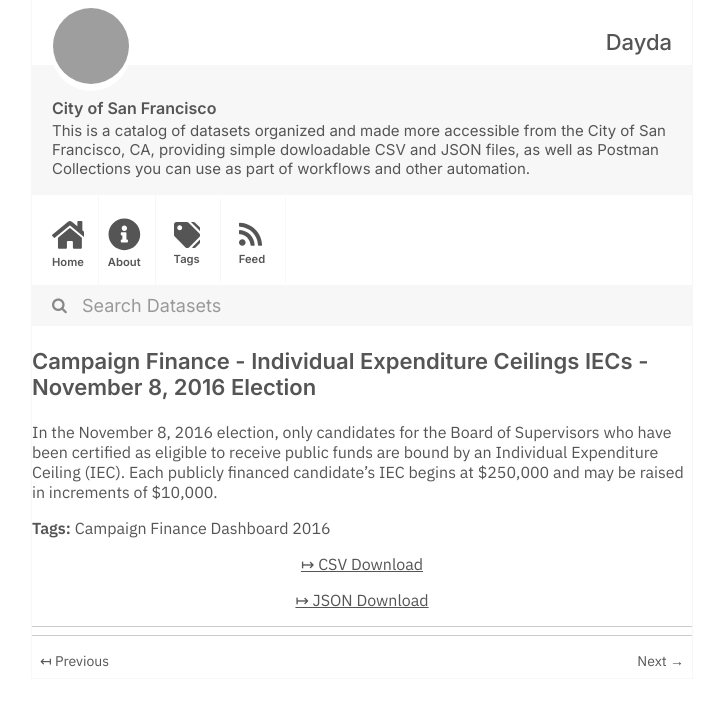
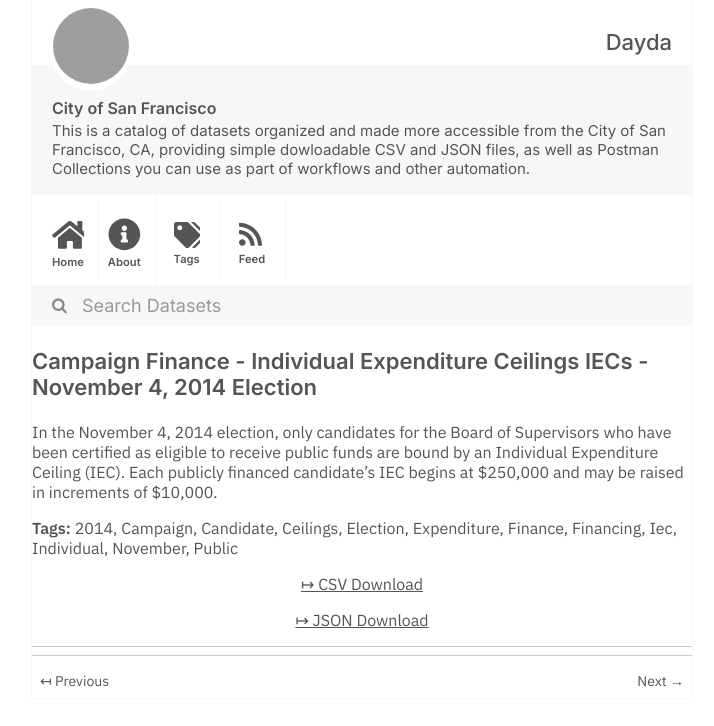
Before and after one commit to dayda-entities/city-of-san-francisco, a Jekyll site: the page built from _posts/2020-11-10-campaign-finance-individual-ex.md, in a window 1280 px wide, cut to the strip 0-726 px from the top of the page. Shown: the whole strip, without its empty margins (278-992 px from the left). Built offline with Jekyll 4.4.1, drawn with Linux system fonts in a browser that asks for light colours; grey boxes are pictures that could not be loaded.

```diff
--- a/_posts/2020-11-10-campaign-finance-individual-ex.md
+++ b/_posts/2020-11-10-campaign-finance-individual-ex.md
@@ -1,18 +1,29 @@
 ---
 title: >-
-  Campaign Finance - Individual Expenditure Ceilings IECs - November 8, 2016
+  Campaign Finance - Individual Expenditure Ceilings  IECs  - November 4, 2014
   Election
-created: '2020-11-10T16:56:24.261053'
-modified: '2020-11-10T16:56:24.261063'
+created: '2020-11-10T16:57:04.258772'
+modified: '2020-11-10T16:57:04.258779'
 state: active
 type: dataset
 tags:
-  - Campaign Finance Dashboard 2016
+  - '2014'
+  - Campaign
+  - Candidate
+  - Ceilings
+  - Election
+  - Expenditure
+  - Finance
+  - Financing
+  - Iec
+  - Individual
+  - November
+  - Public
 groups:
   - Local Government
-csv_url: 'https://data.sfgov.org/api/views/c27p-2c4v/rows.csv?accessType=DOWNLOAD'
-json_url: 'https://data.sfgov.org/api/views/c27p-2c4v/rows.json?accessType=DOWNLOAD'
+csv_url: 'https://data.sfgov.org/api/views/wv7d-caby/rows.csv?accessType=DOWNLOAD'
+json_url: 'https://data.sfgov.org/api/views/wv7d-caby/rows.json?accessType=DOWNLOAD'
 layout: post
 
 ---
-In the November 8, 2016 election, only candidates for the Board of Supervisors who have been certified as eligible to receive public funds are bound by an Individual Expenditure Ceiling (IEC). Each publicly financed candidate's IEC begins at $250,000 and may be raised in increments of $10,000.
+In the November 4, 2014 election, only candidates for the Board of Supervisors who have been certified as eligible to receive public funds are bound by an Individual Expenditure Ceiling (IEC). Each publicly financed candidate's IEC begins at $250,000 and may be raised in increments of $10,000.
```
